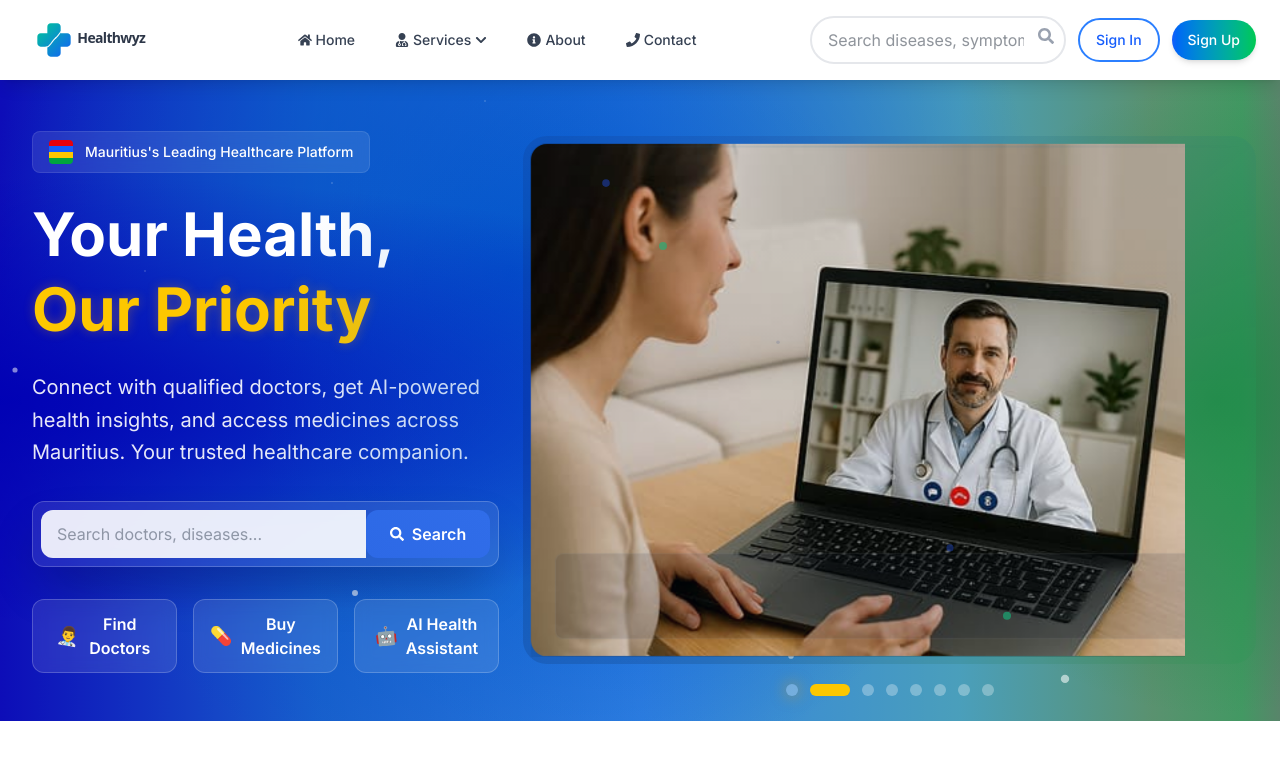
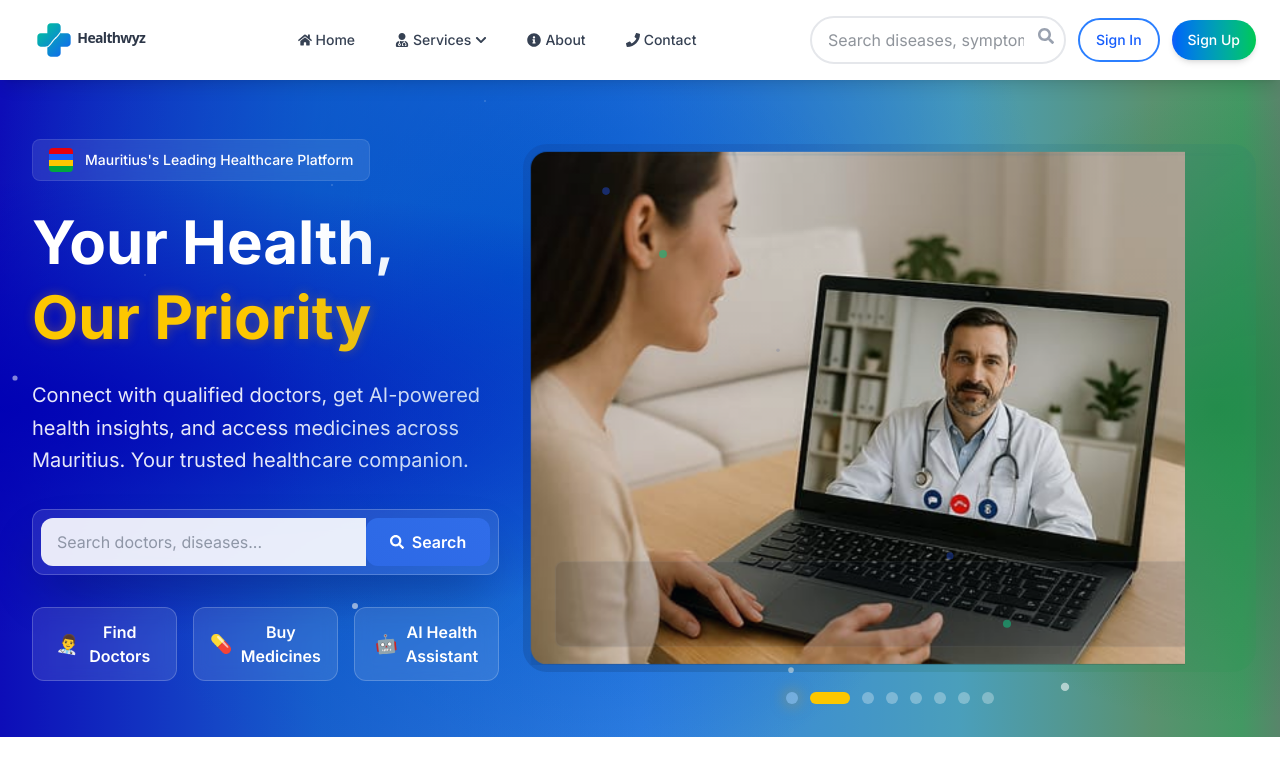
Before and after one commit to guillaume1146/healthways-typescript, a Next.js app: page / in a window 1280 px wide. Shown: the top 772 px of the page. Built offline with nearby package versions, Linux system fonts and the light colour scheme.

Commit message:
change padding

```diff
--- a/components/home/HeroSection.tsx
+++ b/components/home/HeroSection.tsx
@@ -166,7 +166,7 @@ const HeroSection: React.FC = () => {
   }
 
   return (
-    <section className="relative overflow-hidden text-white py-8 sm:py-10 lg:py-12"
+    <section className="relative overflow-hidden text-white py-14 sm:py-14 lg:py-14"
       style={{
         background: `
           radial-gradient(ellipse at 0% 50%, rgba(0, 0, 180, 0.9) 0%, transparent 50%),
```
